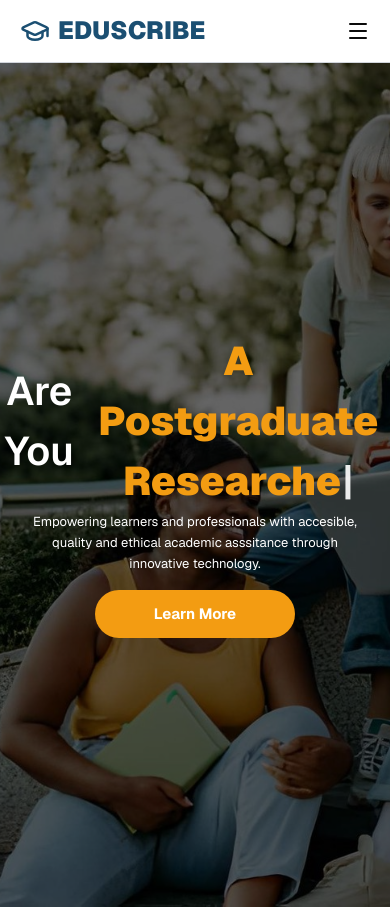
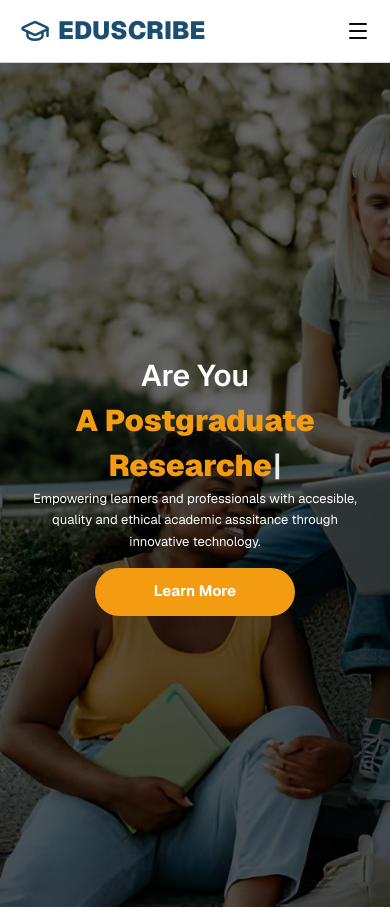
Before and after one commit to StephenTetteh-Nirvana/Eduscribe, a Next.js app: page / in a window 390 px wide. Shown: the top 909 px of the page. Built offline with nearby package versions, Linux system fonts and the light colour scheme.

Commit message:
adjusted for responsiveness

```diff
--- a/components/home/HeroSection.tsx
+++ b/components/home/HeroSection.tsx
@@ -8,13 +8,13 @@ import Image from "next/image";
 const HeroSection = () => {
 
   return (
-    <div className="relative w-full h-[100vh] md:h-[80vh] lg:h-screen">
+    <div className="relative w-full h-screen">
       {/* Background Image  */}
       <Image
         src="/images/bannerImage.jpg"
         alt="Background"
         fill
-        className="relative object-cover object-center"
+        className="relative object-cover object-center h-screen w-full"
         loading="eager"
       />
 
@@ -23,8 +23,8 @@ const HeroSection = () => {
           initial={{ opacity: 0, y: -20 }}
           animate={{ opacity: 1, y: 0 }}
           transition={{ duration: 0.6, delay: 0.3 }}
-          className="text-[40px] md:text-[40px] lg:text-[60px]
-          text-center text-white flex items-center gap-2 font-[600]"
+          className="text-[30px] md:text-[40px] lg:text-[60px]
+          text-center text-white flex flex-col md:flex-row items-center md:gap-2 font-[600]"
         >
           Are You
           <Typewriter
```
